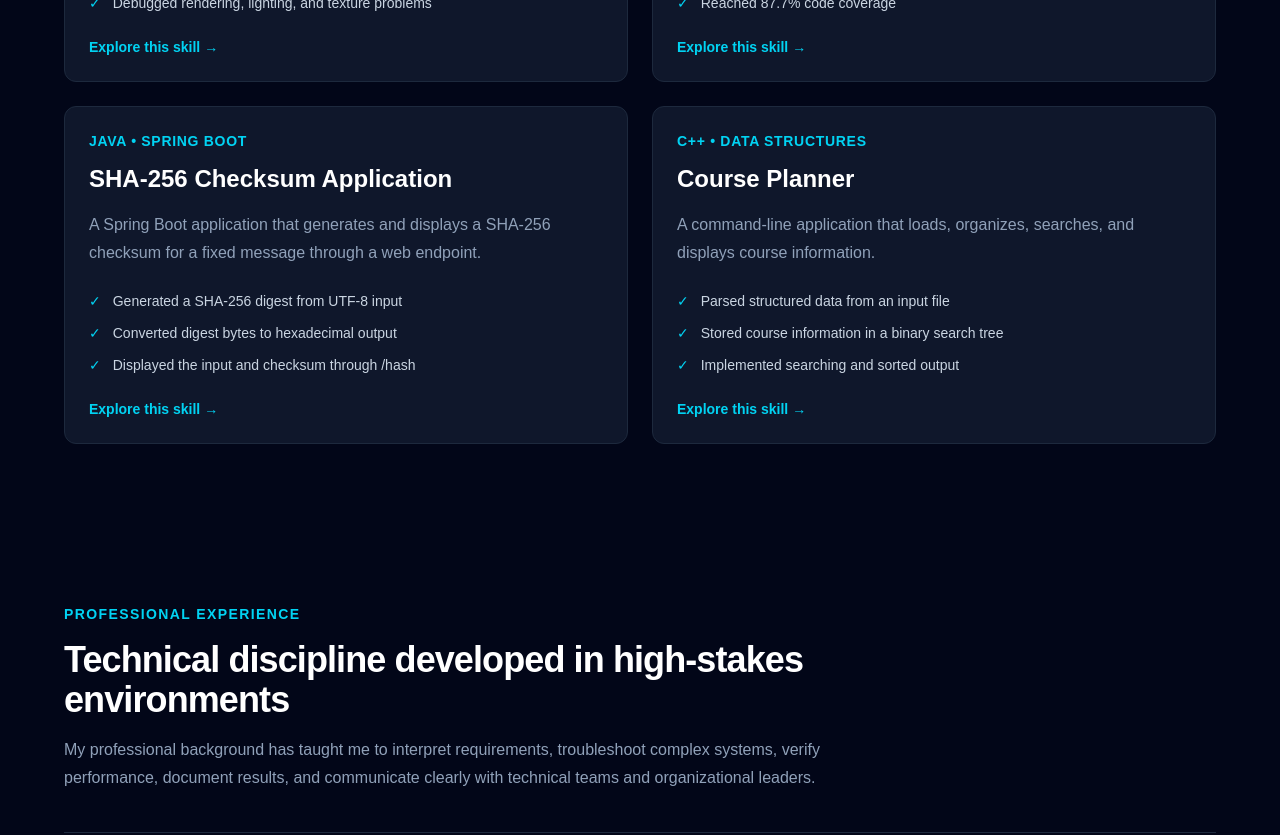
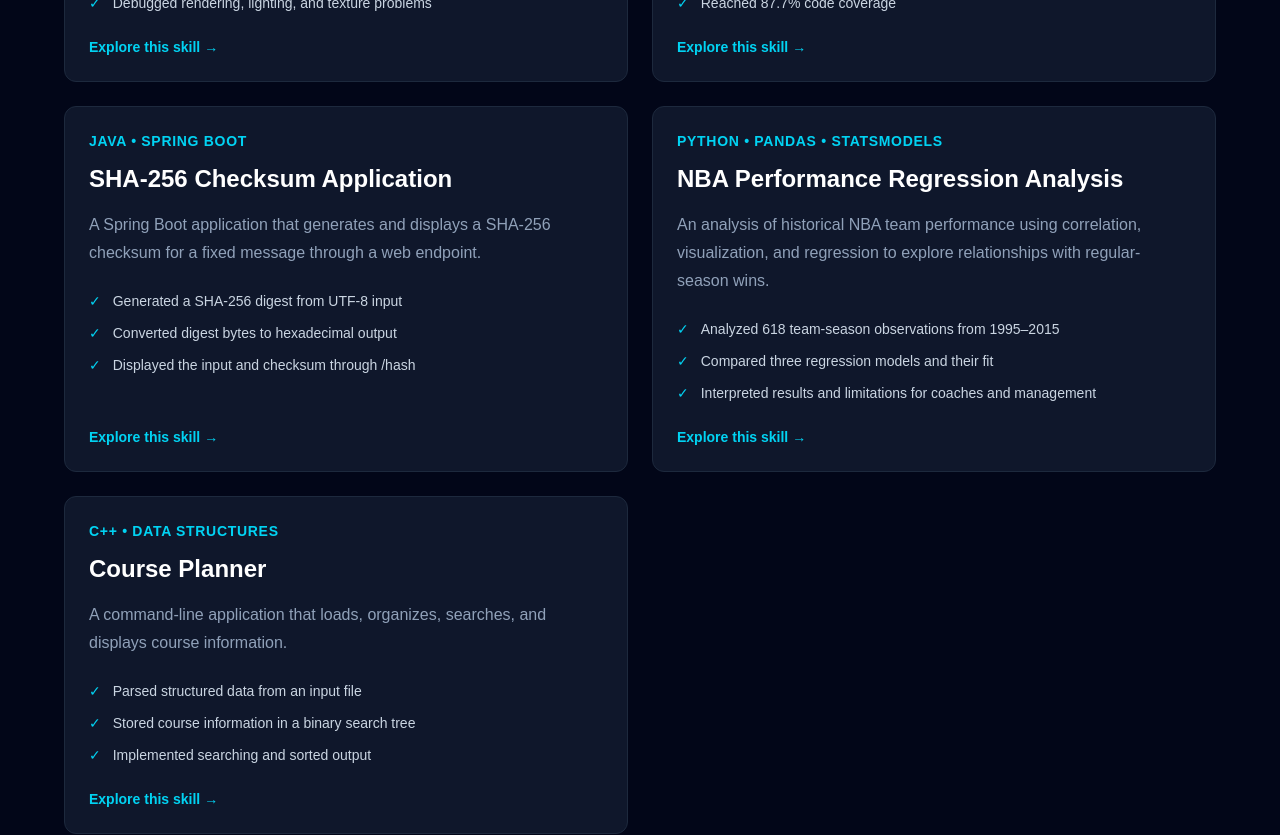
Before and after one commit to Matthew-Cope1/matthew-cope-portfolio, a Next.js app: page / in a window 1280 px wide. Shown: the part 1740-2575 px from the top of the page. Built offline with nearby package versions, Linux system fonts and the light colour scheme.

Commit message:
Add NBA regression project card to homepage

```diff
--- a/app/page.tsx
+++ b/app/page.tsx
@@ -120,6 +120,18 @@
         "Generated a SHA-256 digest from UTF-8 input",
         "Converted digest bytes to hexadecimal output",
         "Displayed the input and checksum through /hash",
+      ]}
+    />
+
+    <ProjectCard
+      title="NBA Performance Regression Analysis"
+      href="/skills/python"
+      technology="Python • pandas • statsmodels"
+      description="An analysis of historical NBA team performance using correlation, visualization, and regression to explore relationships with regular-season wins."
+      highlights={[
+        "Analyzed 618 team-season observations from 1995–2015",
+        "Compared three regression models and their fit",
+        "Interpreted results and limitations for coaches and management",
       ]}
     />
 
```
